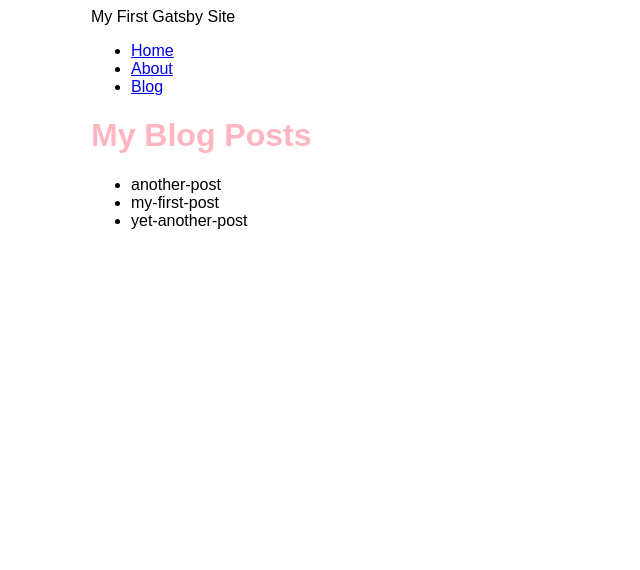
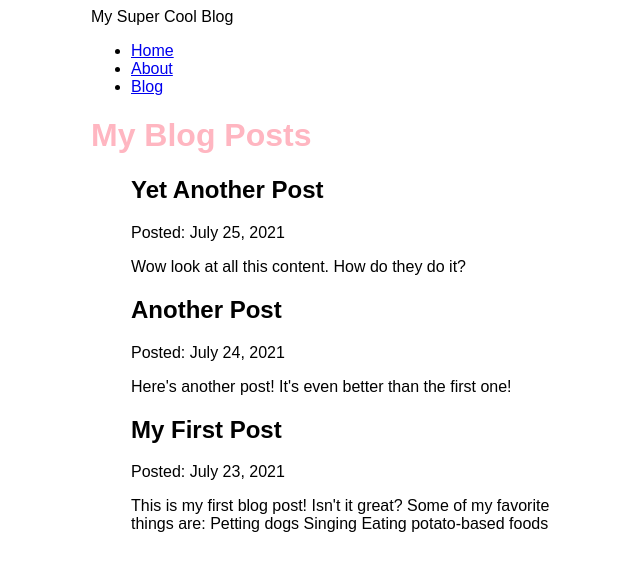
Before and after one commit to anihab/my-first-gatsby-site, a Gatsby site: page /blog in a window 1280 px wide. Shown: the whole page, without its empty margins (299-939 px from the left). Built offline with nearby package versions, Linux system fonts and the light colour scheme; Gatsby itself is replaced by a stand-in of ours.

Commit message:
finished gatsby tutorial part 5

```diff
--- a/blog/another-post.mdx
+++ b/blog/another-post.mdx
@@ -0,0 +1,7 @@
+---
+title: "Another Post"
+date: "2021-07-24"
+slug: "another-post"
+---
+
+Here's another post! It's even better than the first one!
--- a/blog/my-first-post.mdx
+++ b/blog/my-first-post.mdx
@@ -0,0 +1,13 @@
+---
+title: "My First Post"
+date: "2021-07-23"
+slug: "my-first-post"
+---
+
+This is my first blog post! Isn't it *great*?
+
+Some of my **favorite** things are:
+
+* Petting dogs
+* Singing
+* Eating potato-based foods
--- a/blog/yet-another-post.mdx
+++ b/blog/yet-another-post.mdx
@@ -0,0 +1,7 @@
+---
+title: "Yet Another Post"
+date: "2021-07-25"
+slug: "yet-another-post"
+---
+
+Wow look at all this content. How do they do it?
--- a/gatsby-config.js
+++ b/gatsby-config.js
@@ -3,17 +3,18 @@
  */
 module.exports = {
   siteMetadata: {
-    title: "My First Gatsby Site",
+    title: "My Super Cool Blog",
   },
   plugins: [
     "gatsby-plugin-image",
     "gatsby-plugin-sharp",
-  {
-      resolve: "gatsby-source-filesystem",
+    {
+      resolve: `gatsby-source-filesystem`,
       options: {
         name: `blog`,
-        path: `${__dirname}/blog`,
-      }
+        path: `${__dirname}/blog/`,
+      },
     },
+    "gatsby-plugin-mdx",
   ],
 };
--- a/package.json
+++ b/package.json
@@ -15,8 +15,10 @@
     "clean": "gatsby clean"
   },
   "dependencies": {
+    "@mdx-js/react": "^2.3.0",
     "gatsby": "^5.15.0",
     "gatsby-plugin-image": "^3.15.0",
+    "gatsby-plugin-mdx": "^5.15.0",
     "gatsby-plugin-sharp": "^5.15.0",
     "gatsby-source-filesystem": "^5.15.0",
     "react": "^18.2.0",
--- a/src/pages/blog.js
+++ b/src/pages/blog.js
@@ -8,9 +8,12 @@
     <Layout pageTitle="My Blog Posts">
       <ul>
         {
-            data.allFile.nodes.map(node => (
-                <li key={node.name}>
-                    {node.name}</li>
+            data.allMdx.nodes.map((node) => (
+            <article key={node.id}>
+                <h2>{node.frontmatter.title}</h2>
+                <p>Posted: {node.frontmatter.date}</p>
+                <p>{node.excerpt}</p>
+            </article>
             ))
         }
       </ul>
@@ -20,9 +23,14 @@
 
 export const query = graphql`
   query {
-    allFile {
+    allMdx(sort: { frontmatter: { date: DESC }}) {
       nodes {
-        name
+        frontmatter {
+          date(formatString: "MMMM D, YYYY")
+          title
+        }
+        id
+        excerpt
       }
     }
   }
```
Also changed, not shown: 1 other file.
